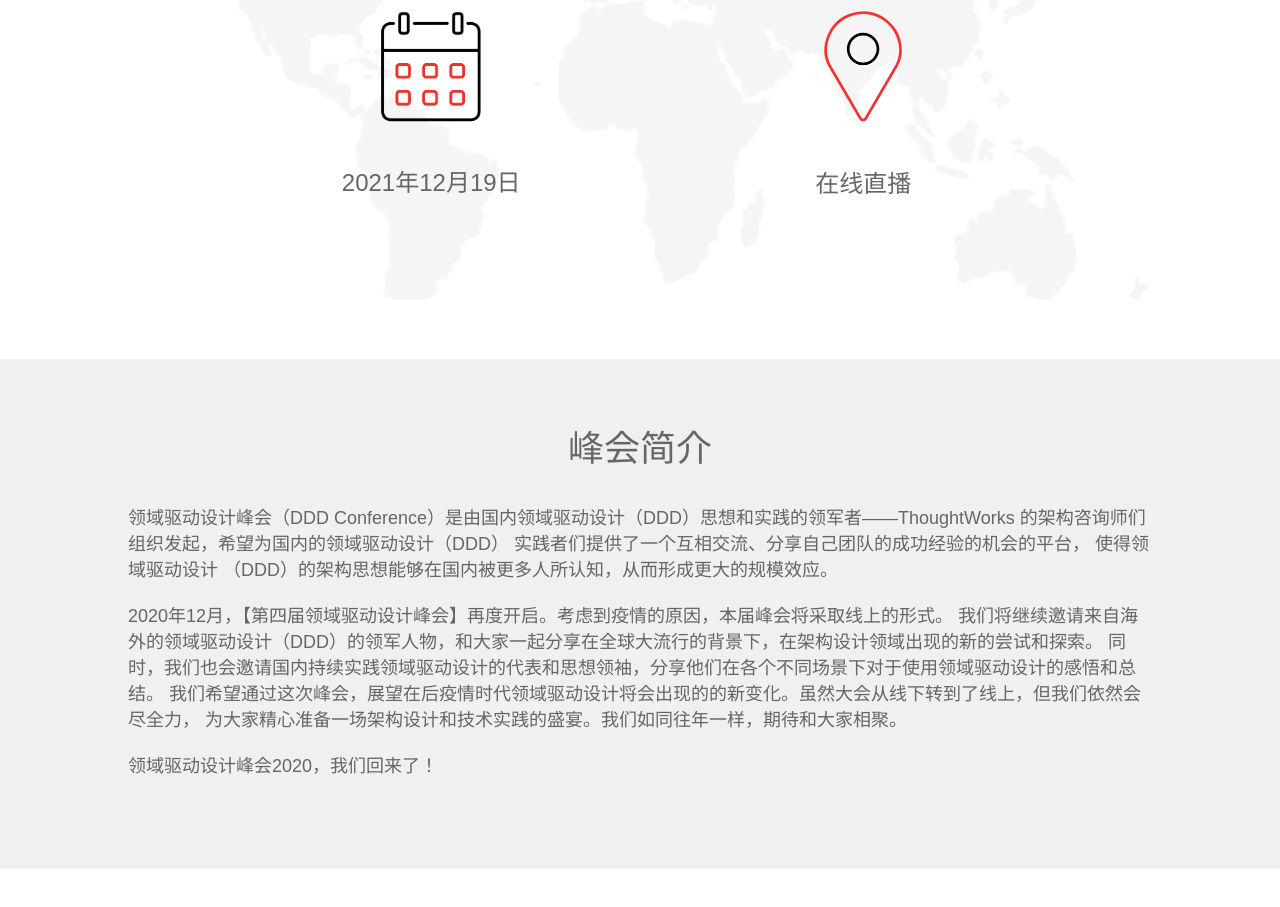
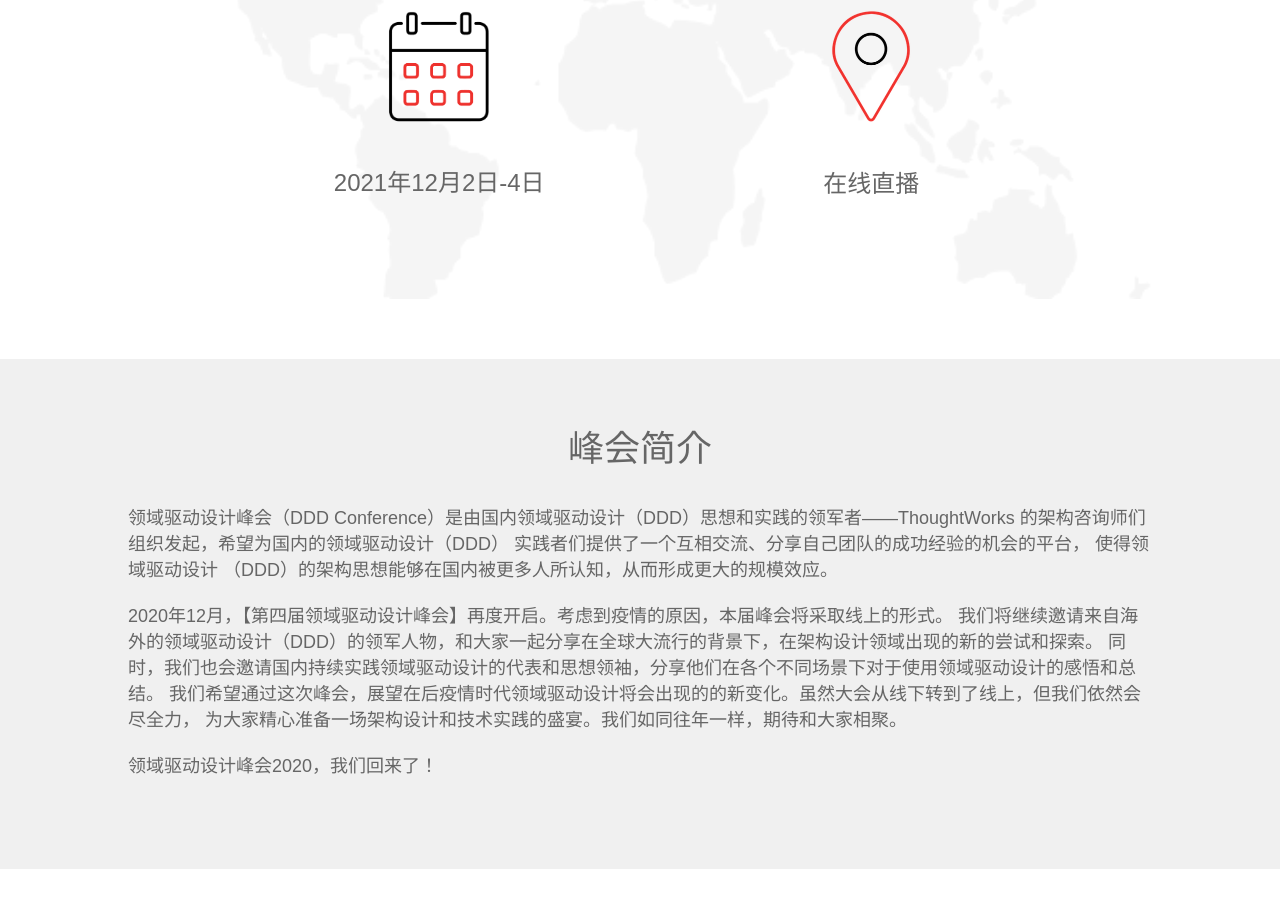
Before and after one commit to DDD-China/DDD-China-2021, a website: page src/zh/index.html in a window 1280 px wide. Shown: the part 1032-1939 px from the top of the page. Drawn offline with nearby package versions, Linux system fonts and the light colour scheme; files that its build step writes are made by us from their sources; a script that the page names is missing; files whose address does not match are found by name; a web font is replaced by a local one.

Commit message:
feat: replace date

```diff
--- a/src/zh/index.html
+++ b/src/zh/index.html
@@ -32,7 +32,7 @@
                     <div class="flexbox-row">
                         <div class="flexbox-item">
                             <div class="icon"><img src="../resource/calendar.png" alt=""></div>
-                            <div class="word">2021年12月19日</div>
+                            <div class="word">2021年12月2日-4日</div>
                         </div>
                         <div class="flexbox-item">
                             <div class="icon"><img src="../resource/location.png" alt=""></div>
```
